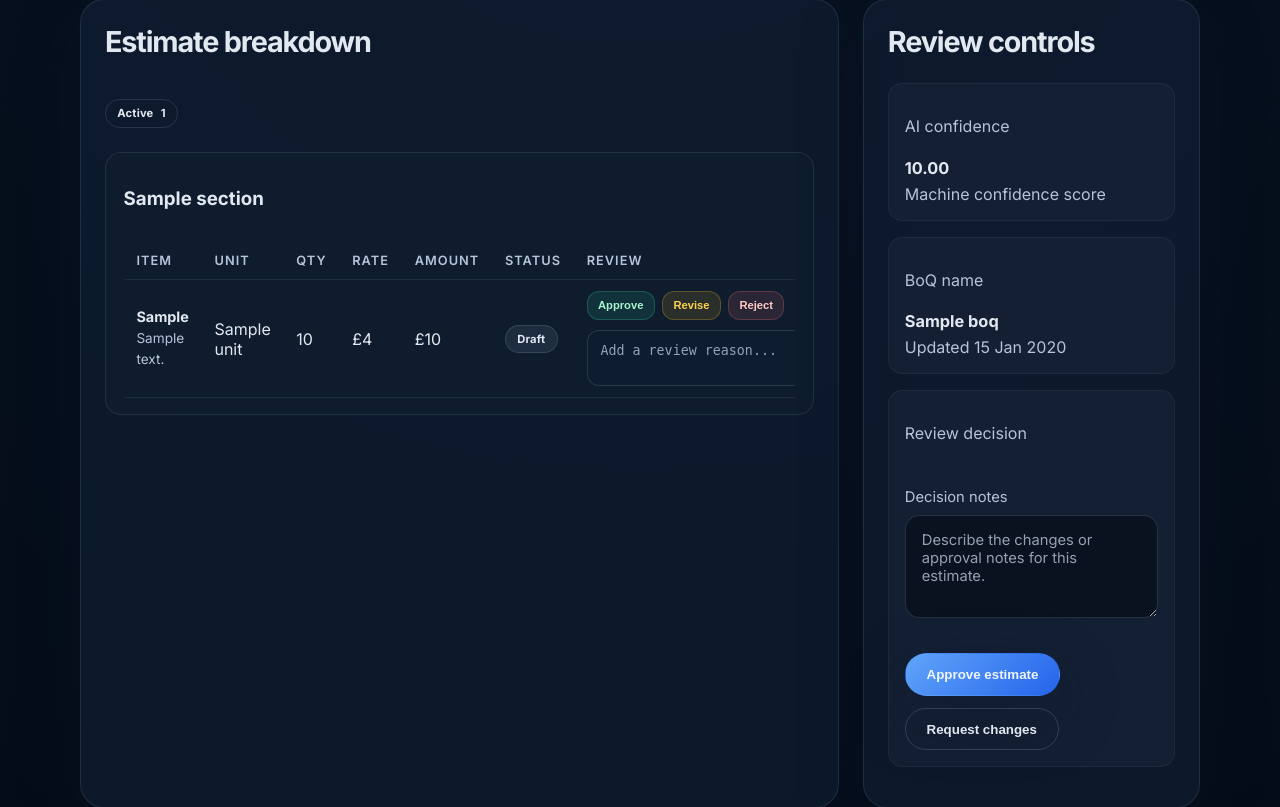
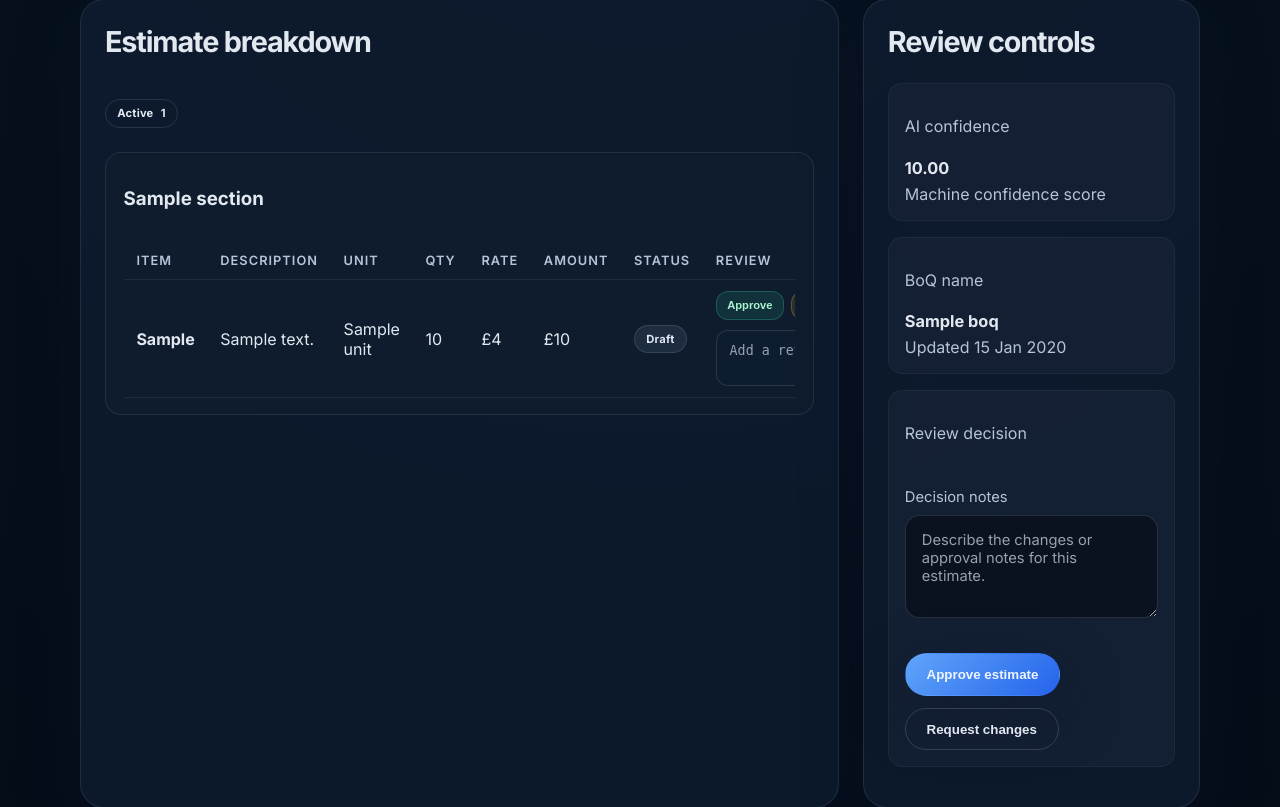
Before and after one commit to Abiriyi/qs_ai_saas, a Django app: template templates/project_pricing_review.html in a window 1280 px wide. Shown: the part 412-1219 px from the top of the page. Run offline with Django 4.2, Linux system fonts and the light colour scheme; the template is opened without the code that fills it: most values are stand-ins (such as "Sample title", 1, 10 or a date in 2020); parts of the project's set-up code (start-up, migrations or seed data) failed here and were passed over.

Commit message:
Fix BoQ column order and add detailed trade descriptions
- Add Description column between Item and Unit in pricing review table
- Item number displayed alone in Item column, description in its own column
- Update AI prompt to require detailed trade descriptions with specifications
- Include excavation depth, concrete mix ratios, materials specs in descriptions

```diff
--- a/boq/services/ai_generator.py
+++ b/boq/services/ai_generator.py
@@ -88,9 +88,9 @@ ITEM RULES:
 - Group items under the appropriate TRADE SECTION, not by room name
 - Each section should have a letter prefix (A, B, C, etc.) followed by a period
 - Item numbers should follow the format: SectionLetter.ItemNumber (e.g., C.1, C.2, C.3)
-- Description should describe the WORK TRADE (e.g., "Excavation for foundation trenches", "Concrete blinding 50mm thick", "Floor tiles 400x400mm")
+- Description should describe the WORK TRADE with materials specification (e.g., "Excavation for foundation trenches (footings), average depth 1.5m", "Concrete blinding 50mm thick under floor slab, mix ratio 1:3:6 cement:sand:stones")
 - Do NOT use room names as descriptions (e.g., do NOT write "Living Room" or "Kitchen")
-- Instead write trade descriptions (e.g., "Floor screeding - Living Room", "Wall tiles - Kitchen")
+- Instead write trade descriptions with specifications (e.g., "Floor screeding 50mm thick - Living Room", "Wall tiles 400x400mm - Kitchen", "Concrete strip footing 450x300mm, mix 1:2:4")
 
 EXTRACTION RULES:
 - Extract REAL quantities and rates from the document text. Do NOT use zeros.
--- a/templates/project_pricing_review.html
+++ b/templates/project_pricing_review.html
@@ -58,6 +58,7 @@
                   <thead>
                     <tr>
                       <th>Item</th>
+                      <th>Description</th>
                       <th>Unit</th>
                       <th>Qty</th>
                       <th>Rate</th>
@@ -70,11 +71,9 @@
                     {% for item in section.items.all %}
                       <tr>
                         <td>
-                          <div class="item-title-block">
-                            <strong>{{ item.item_no }}</strong>
-                            <span>{{ item.description }}</span>
-                          </div>
+                          <strong>{{ item.item_no }}</strong>
                         </td>
+                        <td>{{ item.description }}</td>
                         <td>{{ item.unit }}</td>
                         <td>{{ item.quantity }}</td>
                         <td>£{{ item.rate }}</td>
```
